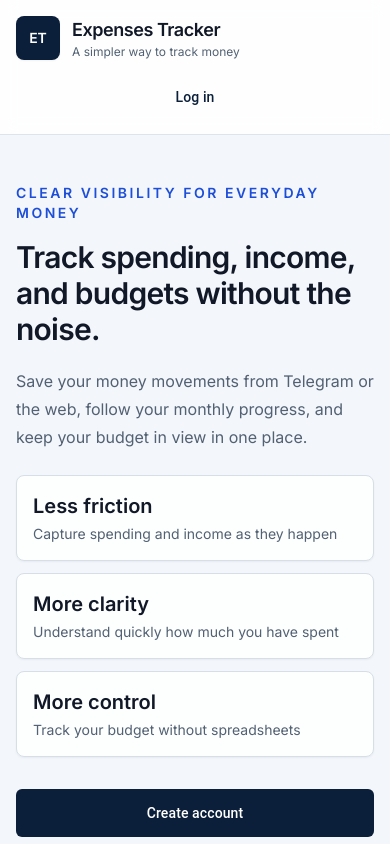
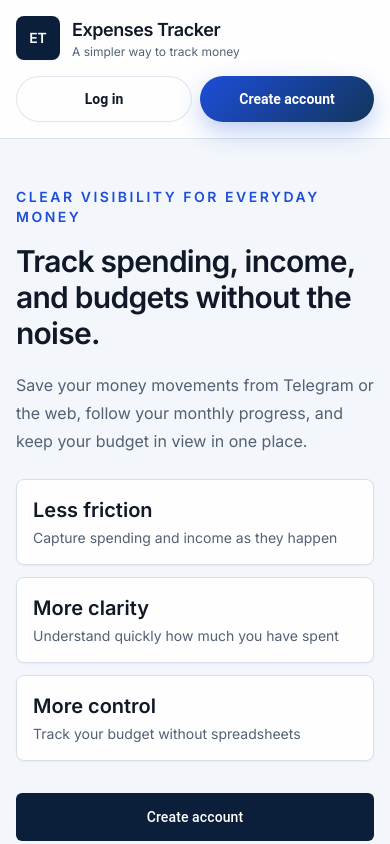
Before and after one commit to EduardoSalasG/expenses-tracker, an Angular app in the folder frontend/: page / in a window 390 px wide. Shown: the top 844 px of the page. Built offline with nearby package versions, Linux system fonts and the light colour scheme.

Commit message:
feat(frontend): improve landing header actions

```diff
--- a/frontend/src/app/features/landing.component.ts
+++ b/frontend/src/app/features/landing.component.ts
@@ -21,7 +21,22 @@ import { I18nService } from '../core/i18n.service';
             </div>
           </a>
           <nav aria-label="Primary" class="landing-primary-nav flex w-full items-center gap-2 sm:w-auto sm:gap-3">
-            <a mat-button routerLink="/login" class="flex-1 !text-brand-navy sm:flex-none">{{ t('landing_login') }}</a>
+            <a
+              mat-stroked-button
+              routerLink="/login"
+              class="landing-nav-login flex-1 sm:flex-none"
+            >
+              {{ t('landing_login') }}
+            </a>
+            <a
+              mat-flat-button
+              color="primary"
+              routerLink="/login"
+              [queryParams]="{ mode: 'register' }"
+              class="landing-nav-register flex-1 sm:flex-none"
+            >
+              {{ t('landing_register') }}
+            </a>
           </nav>
         </div>
       </header>
--- a/frontend/src/styles.css
+++ b/frontend/src/styles.css
@@ -215,6 +215,43 @@ table {
   position: relative;
   aspect-ratio: 1 / 1;
   width: 100%;
+}
+
+.landing-nav-login.mat-mdc-outlined-button,
+.landing-nav-register.mat-mdc-unelevated-button {
+  min-height: 44px;
+  border-radius: 9999px !important;
+  padding-inline: 1.1rem !important;
+  font-weight: 600;
+  letter-spacing: 0;
+  box-shadow: none;
+}
+
+.landing-nav-login.mat-mdc-outlined-button {
+  border-color: color-mix(in srgb, var(--brand-border) 78%, transparent) !important;
+  color: var(--brand-ink) !important;
+  background: rgb(var(--brand-surface-rgb) / 0.02);
+}
+
+.landing-nav-login.mat-mdc-outlined-button:hover {
+  background: rgb(var(--brand-surface-rgb) / 0.08);
+  border-color: rgb(var(--brand-blue-rgb) / 0.5) !important;
+}
+
+.landing-nav-register.mat-mdc-unelevated-button {
+  background: linear-gradient(135deg, rgb(var(--brand-blue-rgb)) 0%, rgb(var(--brand-navy-700-rgb)) 100%) !important;
+  color: #fff !important;
+  box-shadow: 0 10px 24px rgb(var(--brand-blue-rgb) / 0.28);
+}
+
+.landing-nav-register.mat-mdc-unelevated-button:hover {
+  box-shadow: 0 14px 30px rgb(var(--brand-blue-rgb) / 0.35);
+  filter: brightness(1.04);
+}
+
+.landing-nav-login .mdc-button__label,
+.landing-nav-register .mdc-button__label {
+  color: inherit !important;
 }
 
 .landing-hero-ring {
@@ -494,6 +531,12 @@ table {
     width: 100%;
   }
 
+  .landing-nav-login.mat-mdc-outlined-button,
+  .landing-nav-register.mat-mdc-unelevated-button {
+    min-height: 46px;
+    justify-content: center;
+  }
+
   .mat-mdc-card.page-panel {
     border-radius: 6px;
   }
```
